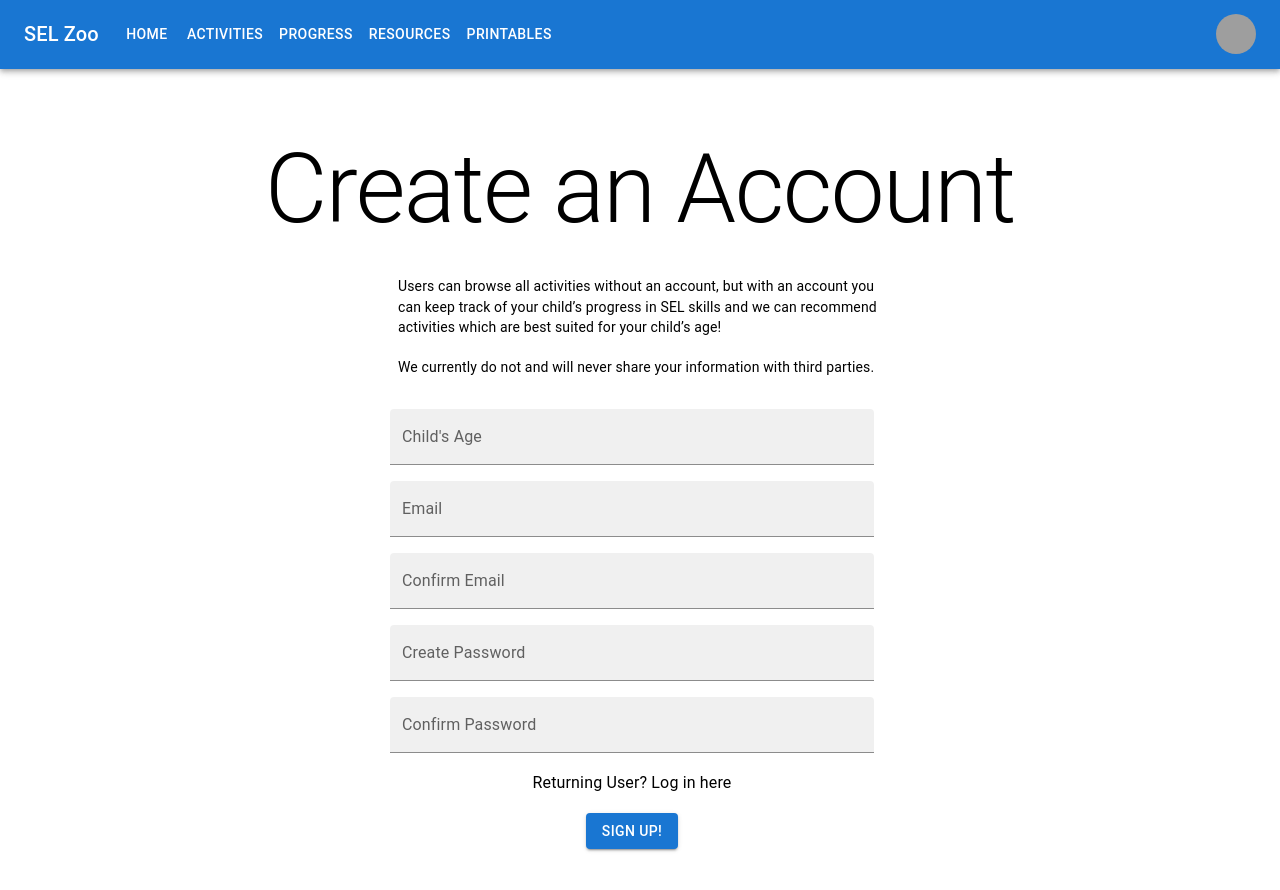
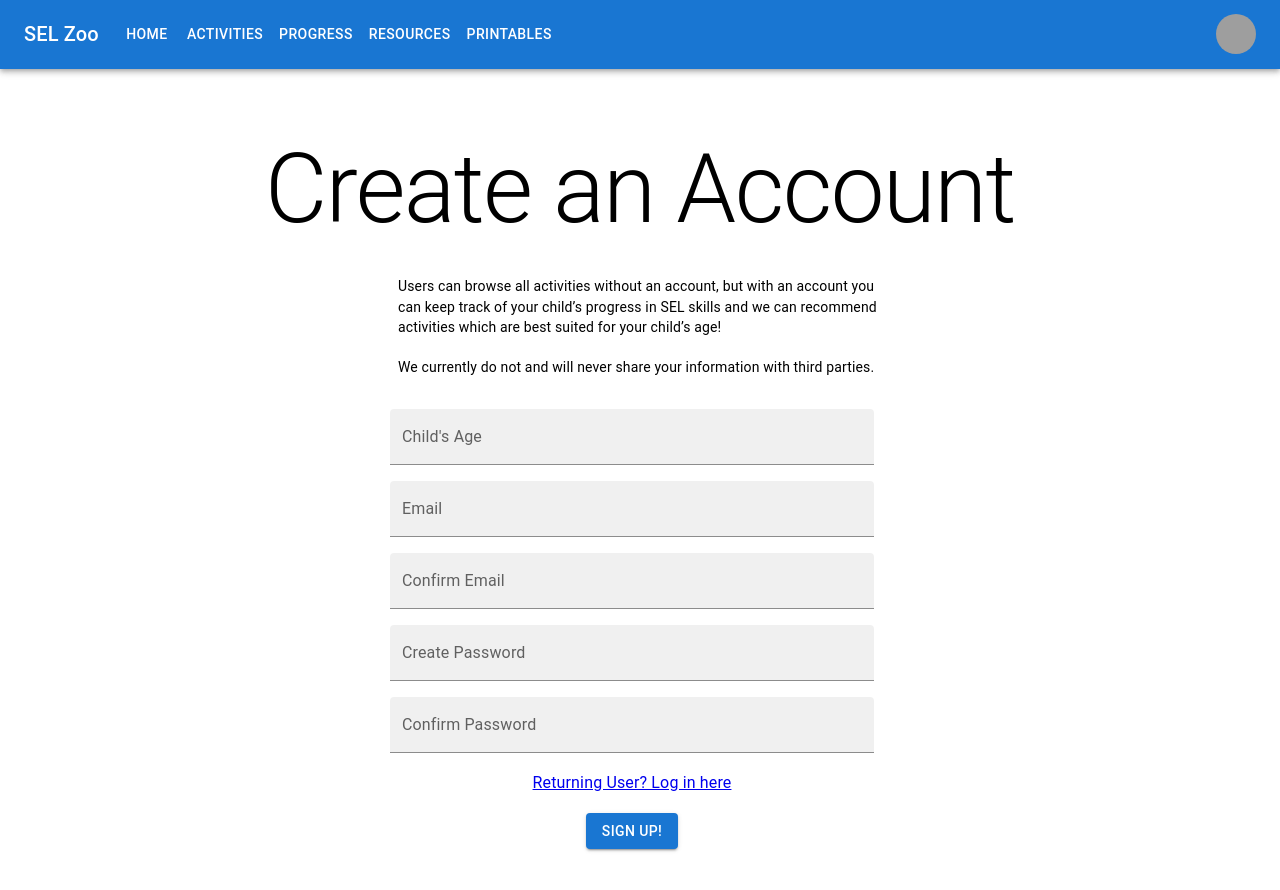
Before and after one commit to liu-caro/sel-site, a React (Create React App) app: page /create-account in a window 1280 px wide. Shown: the top 890 px of the page. Built offline with nearby package versions, Linux system fonts and the light colour scheme; grey boxes are pictures that could not be loaded.

Commit message:
linked log in page + routed to /create-account

```diff
--- a/src/screens/CreateAccountPage.js
+++ b/src/screens/CreateAccountPage.js
@@ -1,5 +1,6 @@
 import { Grid, Typography, Button } from '@mui/material';
 import TextField from '@mui/material/TextField';
+import { Link } from 'react-router-dom';
 
 const CreateAccountPage = () => {
     return (
@@ -42,7 +43,9 @@ const CreateAccountPage = () => {
                 </Grid>
 
                 <Grid item align={"center"} xs={12}>
-                    <Typography variant="subtitle1">Returning User? Log in here</Typography>
+                    <Link to="/">
+                        <Typography variant="subtitle1">Returning User? Log in here</Typography>
+                    </Link>
                 </Grid>
                 <Grid item align={"center"} xs={12}>
                     <Button variant="contained">Sign Up!</Button>
```
